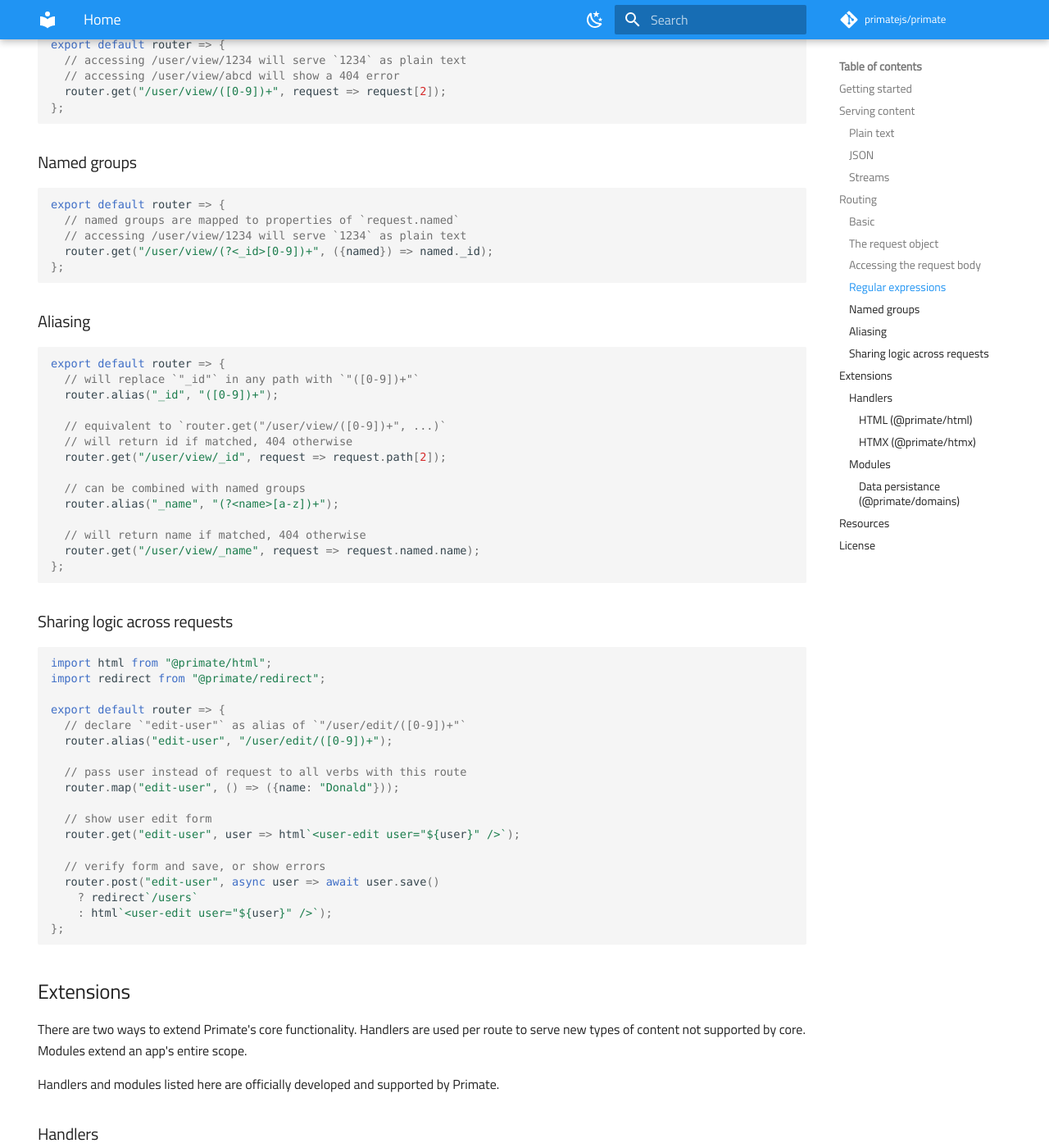
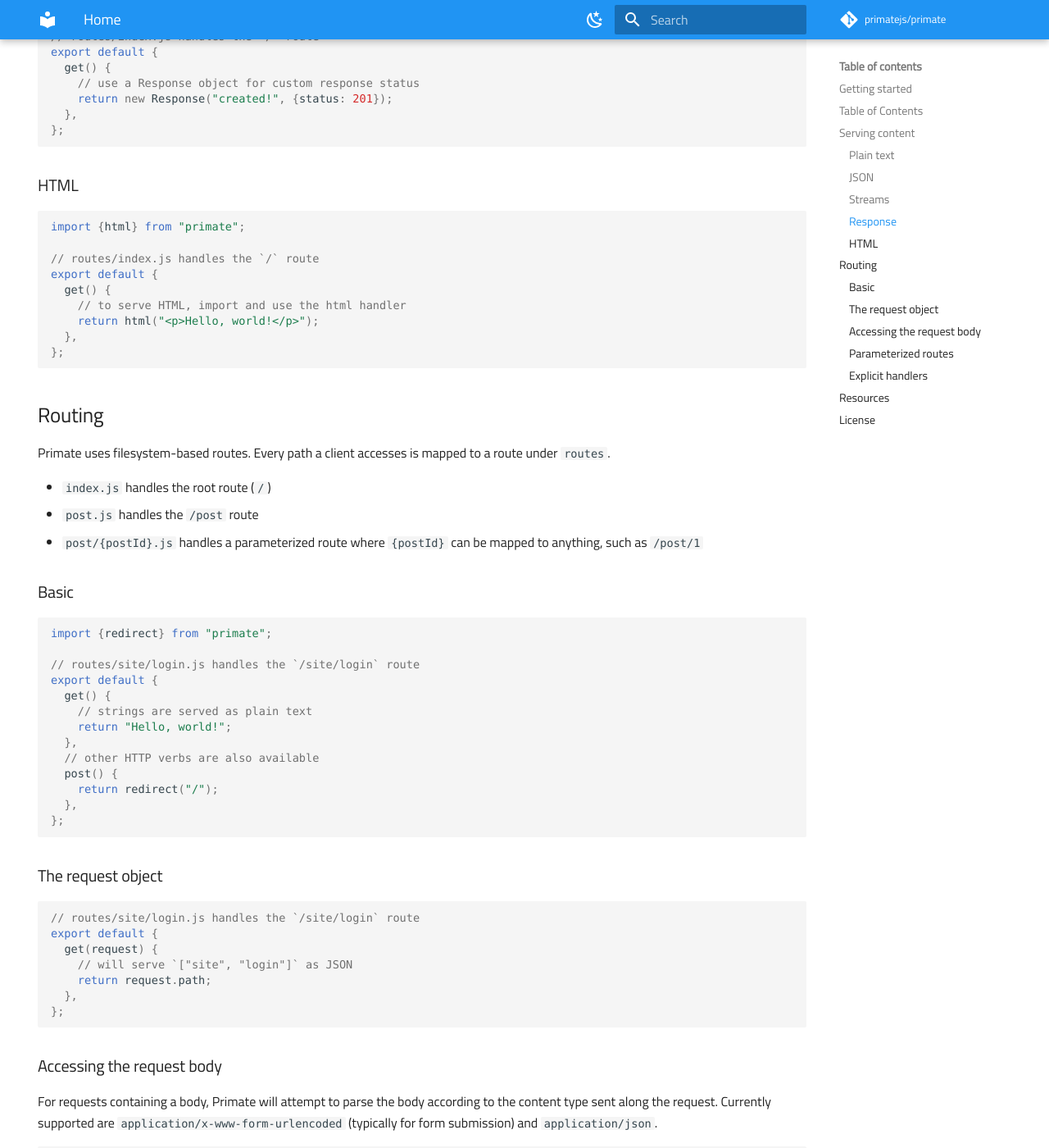
Before and after one commit to phaleth/primatejs-website, an MkDocs documentation site: the page built from docs/index.md, in a window 1280 px wide and 1400 px high, scrolled down 2071 px. Shown: the whole window at 82% size. Built offline with MkDocs 1.6.1 and Material for MkDocs 9.7.7, drawn with Linux system fonts in a browser that asks for light colours; comment, search, counter and statistics services are not loaded; some of the changed text lies outside the part shown.

Commit message:
Update homepage

````diff
--- a/docs/index.md
+++ b/docs/index.md
@@ -5,31 +5,53 @@ hide:
 
 # Primate
 
-An expressive, minimal and extensible framework for JavaScript.
+Expressive, minimal and extensible framework for JavaScript.
 
 ## Getting started
 
-Create a route in `routes/hello.js`
+Run `npx -y primate@latest create` to create a project structure.
+
+Create a route in `routes/index.js`
 
 ```js
-export default router => {
-  router.get("/", () => "Hello, world!");
+export default {
+  get() {
+    return "Hello, world!";
+  },
 };
 
 ```
 
-Add `{"type": "module"}` to your `package.json` and run `npx primate@latest -y`.
+Run `npm i && npm start` and visit `localhost:6161` in your browser.
+
+## Table of Contents
+
+- [Serving content](#serving-content)
+  - [Plain text](#plain-text)
+  - [JSON](#json)
+  - [Streams](#streams)
+  - [Response](#response)
+  - [HTML](#html)
+- [Routing](#routing)
+  - [Basic](#basic)
+  - [The request object](#the-request-object)
+  - [Accessing the request body](#accessing-the-request-body)
+  - [Parameterized routes](#parameterized-routes)
+  - [Explicit handlers](#explicit-handlers)
 
 ## Serving content
 
-Create a file in `routes` that exports a default function
+Create a file in `routes/index.js` to handle the special `/` route.
 
 ### Plain text
 
 ```js
-export default router => {
-  // strings will be served as plain text
-  router.get("/user", () => "Donald");
+// routes/index.js handles the `/` route
+export default {
+  get() {
+    // strings are served as plain text
+    return "Donald";
+  },
 };
 
 ```
@@ -37,17 +59,15 @@ export default router => {
 ### JSON
 
 ```js
-import {File} from "runtime-compat/filesystem";
-
-export default router => {
-  // any proper JavaScript object will be served as JSON
-  router.get("/users", () => [
-    {name: "Donald"},
-    {name: "Ryan"},
-  ]);
-
-  // load from a file and serve as JSON
-  router.get("/users-from-file", () => File.json("users.json"));
+// routes/index.js handles the `/` route
+export default {
+  get() {
+    // proper JavaScript objects are served as JSON
+    return [
+      {name: "Donald"},
+      {name: "Ryan"},
+    ];
+  },
 };
 
 ```
@@ -57,23 +77,71 @@ export default router => {
 ```js
 import {File} from "runtime-compat/filesystem";
 
-export default router => {
-  // `File` implements `readable`, which is a ReadableStream
-  router.get("/users", () => new File("users.json"));
+// routes/index.js handles the `/` route
+export default {
+  get() {
+    // ReadableStream or Blob objects are streamed to the client
+    return new File("users.json");
+  },
+};
+
+```
+
+### Response
+
+```js
+import {Response} from "runtime-compat/http";
+
+// routes/index.js handles the `/` route
+export default {
+  get() {
+    // use a Response object for custom response status
+    return new Response("created!", {status: 201});
+  },
+};
+
+```
+
+### HTML
+
+```js
+import {html} from "primate";
+
+// routes/index.js handles the `/` route
+export default {
+  get() {
+    // to serve HTML, import and use the html handler
+    return html("<p>Hello, world!</p>");
+  },
 };
 
 ```
 
 ## Routing
 
-Routes map requests to responses. They are loaded from `routes`.
+Primate uses filesystem-based routes. Every path a client accesses is mapped to
+a route under `routes`.
+
+* `index.js` handles the root route (`/`)
+* `post.js` handles the `/post` route
+* `post/{postId}.js` handles a parameterized route where `{postId}` can
+  be mapped to anything, such as `/post/1`
 
 ### Basic
 
 ```js
-export default router => {
-  // accessing /site/login will serve the `Hello, world!` as plain text
-  router.get("/site/login", () => "Hello, world!");
+import {redirect} from "primate";
+
+// routes/site/login.js handles the `/site/login` route
+export default {
+  get() {
+    // strings are served as plain text
+    return "Hello, world!";
+  },
+  // other HTTP verbs are also available
+  post() {
+    return redirect("/");
+  },
 };
 
 ```
@@ -81,9 +149,12 @@ export default router => {
 ### The request object
 
 ```js
-export default router => {
-  // accessing /site/login will serve `["site", "login"]` as JSON
-  router.get("/site/login", request => request.path);
+// routes/site/login.js handles the `/site/login` route
+export default {
+  get(request) {
+    // will serve `["site", "login"]` as JSON
+    return request.path;
+  },
 };
 
 ```
@@ -96,232 +167,42 @@ to the content type sent along the request. Currently supported are
 `application/json`.
 
 ```js
-export default router => {
-  router.post("/site/login", ({body}) => `submitted user: ${body.username}`);
+// routes/site/login.js handles the `/site/login` route
+export default {
+  get(request) {
+    return `username submitted: ${request.body.username}`;
+  },
 };
 
 ```
 
-### Regular expressions
+### Parameterized routes
 
 ```js
-export default router => {
-  // accessing /user/view/1234 will serve `1234` as plain text
-  // accessing /user/view/abcd will show a 404 error
-  router.get("/user/view/([0-9])+", request => request[2]);
+// routes/user/{userId}.js handles all routes of the sort `/user/{userId}`
+// where {userId} can be anything
+export default {
+  get(request) {
+    return `user id: ${request.named.userId}`;
+  },
 };
 
 ```
 
-### Named groups
+### Explicit handlers
+
+Often we can figure out the content type to respond with based on the return
+type from the handler. For other cases, we need to use an explicit handler.
 
 ```js
-export default router => {
-  // named groups are mapped to properties of `request.named`
-  // accessing /user/view/1234 will serve `1234` as plain text
-  router.get("/user/view/(?<_id>[0-9])+", ({named}) => named._id);
+import {redirect} from "primate";
+
+// routes/source.js handles the `/source` route
+export default {
+  get() {
+    return redirect("/target");
+  },
 };
-
-```
-
-### Aliasing
-
-```js
-export default router => {
-  // will replace `"_id"` in any path with `"([0-9])+"`
-  router.alias("_id", "([0-9])+");
-
-  // equivalent to `router.get("/user/view/([0-9])+", ...)`
-  // will return id if matched, 404 otherwise
-  router.get("/user/view/_id", request => request.path[2]);
-
-  // can be combined with named groups
-  router.alias("_name", "(?<name>[a-z])+");
-
-  // will return name if matched, 404 otherwise
-  router.get("/user/view/_name", request => request.named.name);
-};
-
-```
-
-### Sharing logic across requests
-
-```js
-import html from "@primate/html";
-import redirect from "@primate/redirect";
-
-export default router => {
-  // declare `"edit-user"` as alias of `"/user/edit/([0-9])+"`
-  router.alias("edit-user", "/user/edit/([0-9])+");
-
-  // pass user instead of request to all verbs with this route
-  router.map("edit-user", () => ({name: "Donald"}));
-
-  // show user edit form
-  router.get("edit-user", user => html`<user-edit user="${user}" />`);
-
-  // verify form and save, or show errors
-  router.post("edit-user", async user => await user.save()
-    ? redirect`/users`
-    : html`<user-edit user="${user}" />`);
-};
-
-```
-
-## Extensions
-
-There are two ways to extend Primate's core functionality. Handlers are used
-per route to serve new types of content not supported by core. Modules extend
-an app's entire scope.
-
-Handlers and modules listed here are officially developed and supported by
-Primate.
-
-### Handlers
-
-#### HTML ([`@primate/html`](https://github.com/primatejs/primate-html))
-
-Serve HTML tagged templates. This handler reads HTML component files from
-`components`.
-
-Create an HTML component in `components/user-index.html`
-
-```html
-<div for="${users}">
-  User ${name}.
-  Email ${email}.
-</div>
-
-```
-
-Create a route in `route/user.js` and serve the component in your route
-
-```js
-import html from "@primate/html";
-
-export default router => {
-  // the HTML tagged template handler loads a component from the `components`
-  // directory and serves it as HTML, passing any given data as attributes
-  router.get("/users", () => {
-    const users = [
-      {name: "Donald", email: "donald@the.duck"},
-      {name: "Joe", email: "joe@was.absent"},
-    ];
-    return html`<user-index users="${users}" />`;
-  });
-};
-
-```
-
-#### HTMX ([`@primate/htmx`](https://github.com/primatejs/primate-htmx))
-
-Serve HTML tagged templates with HTMX support. This handler reads HTML component
-files from `components`.
-
-Create an HTML component in `components/user-index.html`
-
-```html
-<div for="${users}" hx-get="/other-users" hx-swap="outerHTML">
-  User ${name}.
-  Email ${email}.
-</div>
-
-```
-
-Create a route in `route/user.js` and serve the component in your route
-
-```js
-import {default as htmx, partial} from "@primate/htmx";
-
-export default router => {
-  // the HTML tagged template handler loads a component from the `components`
-  // directory and serves it as HTML, passing any given data as attributes
-  router.get("/users", () => {
-    const users = [
-      {name: "Donald", email: "donald@the.duck"},
-      {name: "Joe", email: "joe@was.absent"},
-    ];
-    return htmx`<user-index users="${users}" />`;
-  });
-
-  // this is the same as above, with support for partial rendering (without
-  // index.html)
-  router.get("/other-users", () => {
-    const users = [
-      {name: "Other Donald", email: "donald@the.goose"},
-      {name: "Other Joe", email: "joe@was.around"},
-    ];
-    return partial`<user-index users="${users}" />`;
-  });
-};
-
-```
-
-### Modules
-
-To add modules, create a `primate.conf.js` configuration file in your project's
-root. This file should export a default object with the property `modules` used
-for extending your app.
-
-```js
-export default {
-  modules: [],
-};
-
-```
-
-#### Data persistance ([`@primate/domains`][primate-domains])
-
-Primate domains add data persistance in the form of ORM backed up by various
-drivers.
-
-Import and initialize this module in your configuration file
-
-```js
-import domains from "@primate/domains";
-
-export default {
-  modules: [domains()],
-};
-
-```
-
-A domain represent a collection in a store using the static `fields` property
-
-```js
-import {Domain} from "@primate/domains";
-
-// A basic domain that contains two properies
-export default class User extends Domain {
-  static fields = {
-    // a user's name must be a string
-    name: String,
-    // a user's age must be a number
-    age: Number,
-  };
-}
-
-
-```
-
-Field types may also be specified as an array, to specify additional predicates
-aside from the type
-
-```js
-import {Domain} from "@primate/domains";
-import House from "./House.js";
-
-export default class User extends Domain {
-  static fields = {
-    // a user's name must be a string and unique across the user collection
-    name: [String, "unique"],
-    // a user's age must be a positive integer
-    age: [Number, "integer", "positive"],
-    // a user's house must have the foreign id of a house record and no two
-    // users may have the same house
-    house_id: [House, "unique"],
-  };
-}
 
 ```
 
````
